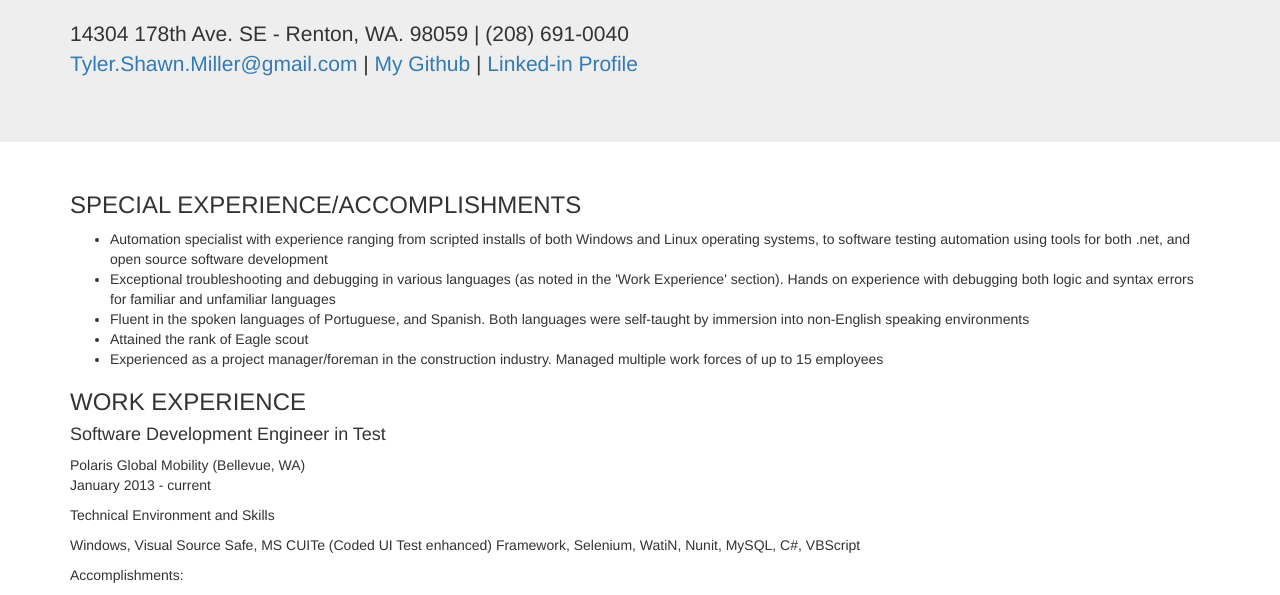
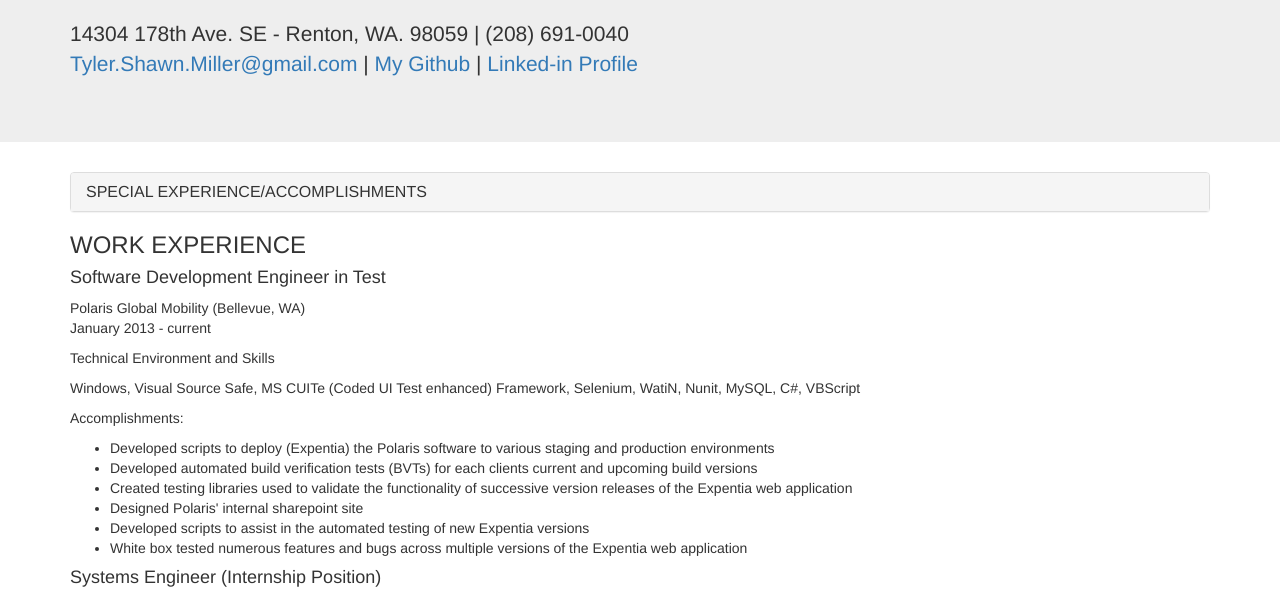
Before and after one commit to TillerMiller/TillerMiller.github.io, a plain HTML site: page index.html in a window 1280 px wide. Shown: the part 159-754 px from the top of the page. Drawn offline with nearby package versions, Linux system fonts and the light colour scheme.

Commit message:
Update index.html

```diff
--- a/index.html
+++ b/index.html
@@ -25,9 +25,17 @@
       </div>
     </div>
 
-    <div class="container theme-showcase" role="main">
-      <h3>SPECIAL EXPERIENCE/ACCOMPLISHMENTS</h3>
-
+    <div class="container theme-showcase panel-group" role="main" id="accordion">
+  		<div class="panel panel-default">
+            <div class="panel-heading">
+              <h3 class="panel-title">
+                <a data-toggle="collapse" data-parent="#accordion" href="#collapseOne">
+                  SPECIAL EXPERIENCE/ACCOMPLISHMENTS
+                </a>
+              </h3>
+            </div>
+            <div id="collapseOne" class="panel-collapse collapse">
+              <div class="panel-body">
                 <ul>
                   <li>Automation specialist with experience ranging from scripted installs of both Windows and Linux operating systems, to software testing automation using tools for both .net, and open source software development</li>
                   <li>Exceptional troubleshooting and debugging in various languages (as noted in the 'Work Experience' section).  Hands on experience with debugging both logic and syntax errors for familiar and unfamiliar languages</li>
@@ -35,6 +43,9 @@
                   <li>Attained the rank of Eagle scout</li>
                   <li>Experienced as a project manager/foreman in the construction industry.  Managed multiple work forces of up to 15 employees</li>
                 </ul>
+              </div>
+            </div>
+          </div>
 
       <h3>WORK EXPERIENCE</h3>
 
```
Lines whose indentation alone changed are shown as unchanged.
